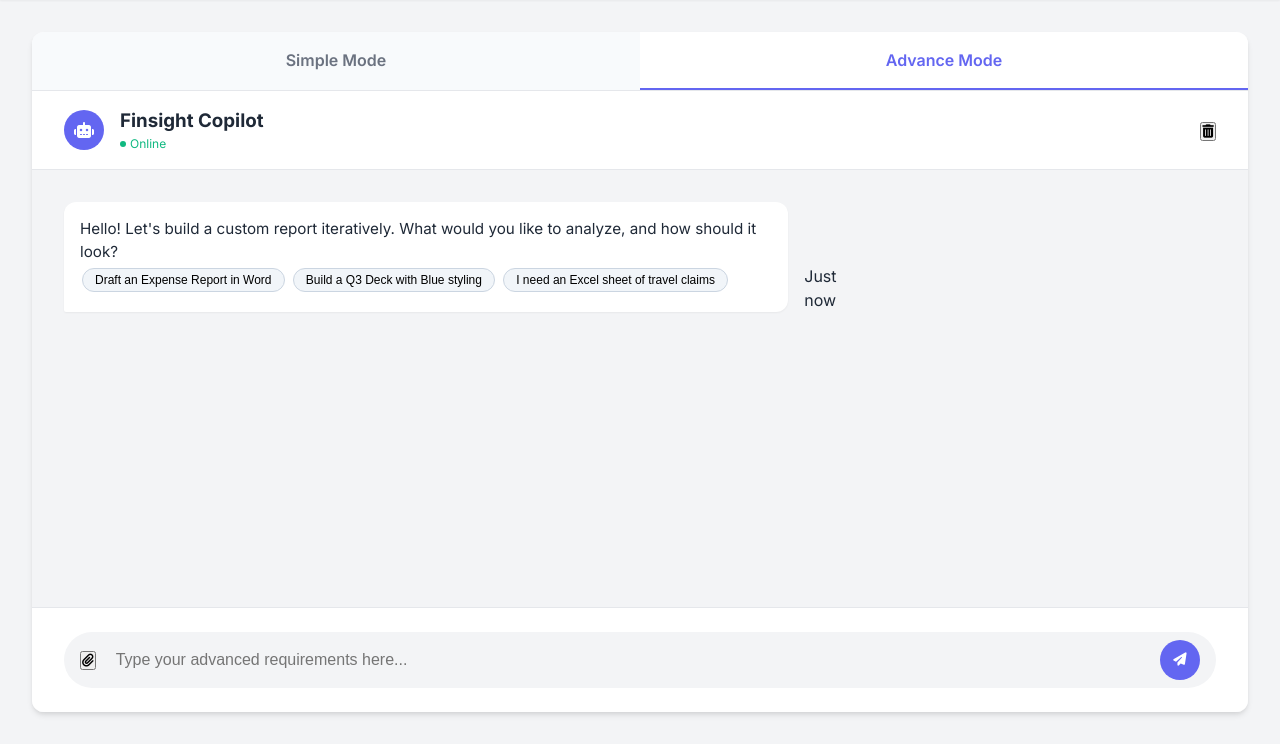
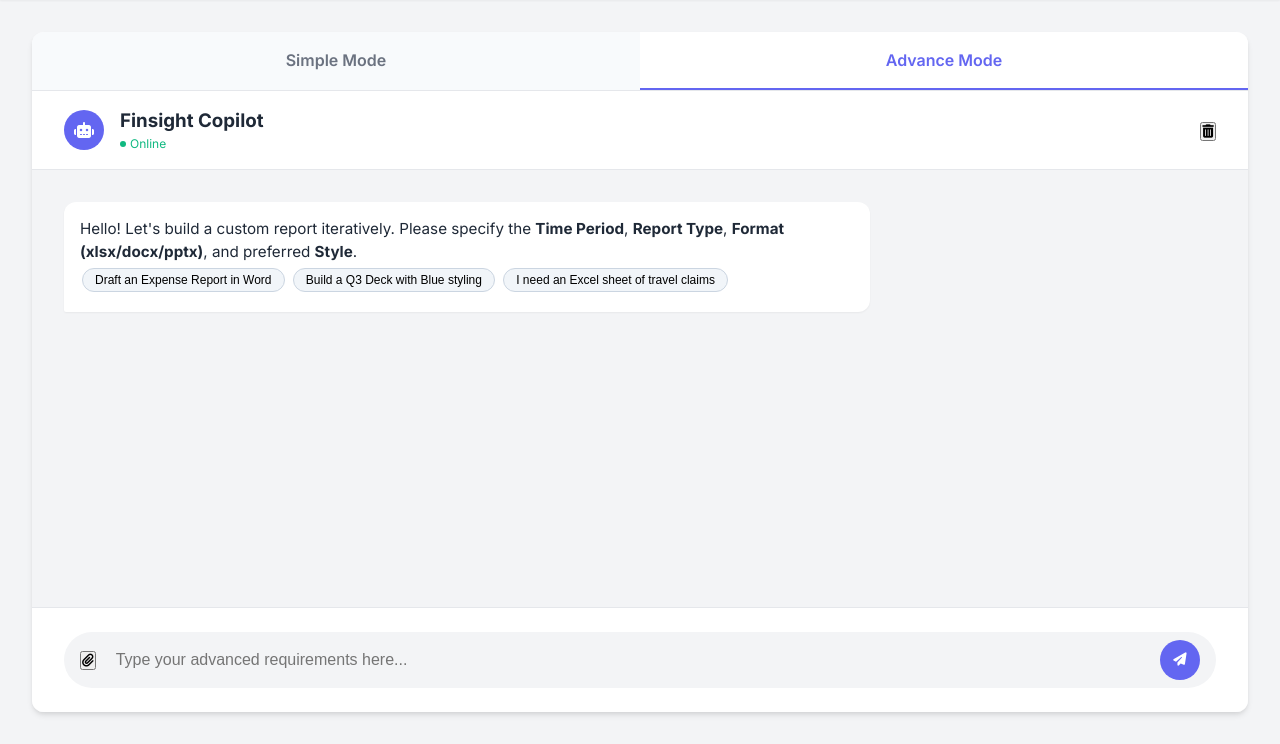
Before and after one commit to boscothl/Finsight, a Django app: page /portal/chatbot/ in a window 1280 px wide, after a click on "Advance Mode". Shown: the part 64-808 px from the top of the page. Run offline with Django 5.2, Linux system fonts and the light colour scheme; a user stored in the database is signed in; data comes from the database, SQL or seed files in the repository; data that the repository does not hold is empty; some libraries are stand-ins or nearby versions.

Commit message:
feat: Implement report generation flow in chatbot; enhance report display and session management

```diff
--- a/api/services.py
+++ b/api/services.py
@@ -99,6 +99,50 @@ class ChatbotService:
         """
         return f"Hello, I am the {context} chatbot. You said: '{message}'. (AI Integration Pending)"
 
+    @staticmethod
+    def generate_report_chat_response(session, latest_user_message):
+        """
+        Handles the conversational flow for Report Generation.
+        It appends previous messages to establish context, checks intent,
+        and generates the report if all criteria are met.
+        """
+        from api.models import GeneratedReport
+        # Get chat history up to now
+        history = list(session.messages.order_by('timestamp').values_list('role', 'content'))
+
+        # Build prompt string
+        chat_context = "Chat History:\n"
+        for role, content in history[-6:]: # Keep last 6 interactions
+            chat_context += f"{role}: {content}\n"
+
+        full_prompt = f"{chat_context}\nLatest Request: {latest_user_message}"
+
+        # Execute Pipeline (Agent 1 will gatekeep if info is missing)
+        try:
+            result = ReportGenerationService.execute_two_agent_pipeline(full_prompt)
+        except Exception as e:
+            return f"I encountered an error trying to process that: {str(e)}"
+
+        if result.get("status") == "needs_info":
+            return result.get("message")
+
+        if result.get("status") == "success":
+            file_url = result.get("file_url")
+            report_title = result.get("intent_parsed", {}).get("report_title_derived", "Custom Report")
+
+            if file_url:
+                # Save to DataBase
+                GeneratedReport.objects.create(
+                    user=session.user,
+                    file_url=file_url,
+                    # Setting template to None for ad-hoc agentic reports
+                )
+                return f"Success! I've generated the **{report_title}**. You can download it from the <a href='/portal/reports/'>Reports Library</a>.<br><br>Direct Link: <a href='{file_url}' target='_blank'>Download Here</a>"
+            else:
+                return f"I generated the {report_title} successfully, but there was an error uploading it to the cloud. Please contact support."
+
+        return "Sorry, I am unable to generate the report right now."
+
 class ReportGenerationService:
     @staticmethod
     def _extract_json(text):
@@ -117,6 +161,11 @@ class ReportGenerationService:
         Agent 1: Interprets Intent -> Queries DB securely -> serializes to JSON
         Agent 2: Writes Python script generation code with the JSON context + style format
         """
+        # Add cloud storage dependency
+        from google.cloud import storage
+        from django.conf import settings
+        import uuid
+
         _init_vertex()
 
         # ----------------------------------------------------
@@ -125,7 +174,13 @@ class ReportGenerationService:
         agent_1 = GenerativeModel("gemini-2.5-pro")
         intent_prompt = f"""
         You are the Data Intent Agent for Finsight.
-        Analyze a user's natural language request for a business report, and determine EXACTLY which database tables and filters are needed.
+        Analyze a user's natural language request (and chat history) for a business report.
+
+        CRITICAL RULE: You MUST verify if the user has provided the following 4 absolute minimum criteria across their conversation:
+        1. Time Period (e.g. "Last 30 Days", "Q3", "All Time")
+        2. Report Type (e.g. "Expense Summary", "Budget Overview", "Chart")
+        3. Format (Must be one of: "xlsx", "docx", "pptx")
+        4. Style (e.g. "Blue Theme", "Corporate Dark", or "Standard")
 
         Available Finsight Schema:
         1. BudgetPool (id, company_id, name, start_date, end_date, total_budget_hkd, remaining_hkd)
@@ -139,6 +194,10 @@ class ReportGenerationService:
 
         Respond STRICTLY in a JSON format matching this structure:
         {{
+            "ready_to_generate": boolean (false if any of the 4 required parameters are missing),
+            "missing_info_message": "If ready_to_generate is false, phrase a polite, helpful question asking ONLY for the missing fields.",
+            "target_format": "xlsx/docx/pptx or null",
+            "style_intent": "A brief description of the style they want, or null",
             "requires_claims_data": boolean,
             "requires_budget_pool_data": boolean,
             "requires_gl_data": boolean,
@@ -153,6 +212,15 @@ class ReportGenerationService:
         """
         res_1 = agent_1.generate_content(intent_prompt)
         intent_data = json.loads(ReportGenerationService._extract_json(res_1.text))
+
+        # Gatekeeper logic: Stop and ask for info if we don't have all 4
+        if not intent_data.get("ready_to_generate"):
+            return {
+                "status": "needs_info",
+                "message": intent_data.get("missing_info_message", "Please clarify your time period, report type, format, and style.")
+            }
+
+        target_format = intent_data.get("target_format", target_format)
 
         # ----------------------------------------------------
         # DJANGO ORM DATA INGESTION
@@ -189,7 +257,10 @@ class ReportGenerationService:
         # Setup defaults
         required_library, required_import = library_map.get(target_format, ("openpyxl", "from openpyxl import Workbook"))
         file_name_output = output_filename or f"agentic_output_flow.{target_format}"
-        style_injection = f"Use this visual style theme: {json.dumps(custom_style)}" if custom_style else "Use a clean, corporate standard style."
+
+        # Merge custom_style and style_intent if provided
+        extracted_style_intent = intent_data.get('style_intent', '')
+        style_injection = f"Use this visual style theme/rule: {custom_style if custom_style else extracted_style_intent}"
 
         agent_2_prompt = f"""
         You are the Report Code Generation Agent. Write a standalone Python script to generate a report file.
@@ -226,8 +297,29 @@ class ReportGenerationService:
         except Exception as e:
             raise Exception(f"Failed to execute AI Generated Script: {e}. Check {debug_script_name}")
 
+        # ----------------------------------------------------
+        # UPLOAD TO GOOGLE CLOUD STORAGE
+        # ----------------------------------------------------
+        public_url = ""
+        try:
+            storage_client = storage.Client()
+            bucket = storage_client.bucket(settings.GS_BUCKET_NAME)
+            unique_filename = f"reports/{uuid.uuid4().hex}_{file_name_output}"
+            blob = bucket.blob(unique_filename)
+            blob.upload_from_filename(file_name_output)
+            # Delete local file after upload due to Cloud Run statelessness
+            import os
+            if os.path.exists(file_name_output):
+                os.remove(file_name_output)
+
+            public_url = f"https://storage.googleapis.com/{settings.GS_BUCKET_NAME}/{unique_filename}"
+        except Exception as e:
+            print(f"GCS Upload Error: {e}")
+            public_url = None
+
         return {
             "status": "success",
+            "file_url": public_url,
             "file_path": file_name_output,
             "intent_parsed": intent_data,
             "debug_script": debug_script_name,
--- a/portal/templates/chatbot.html
+++ b/portal/templates/chatbot.html
@@ -95,15 +95,22 @@
             <div class="chat-messages" id="chat-history">
                 <div class="message bot-message">
                     <div class="message-content">
-                        <p>Hello! Let's build a custom report iteratively. What would you like to analyze, and how should it look?</p>
+                        <p>Hello! Let's build a custom report iteratively. Please specify the <strong>Time Period</strong>, <strong>Report Type</strong>, <strong>Format (xlsx/docx/pptx)</strong>, and preferred <strong>Style</strong>.</p>
                         <div class="suggestion-chips">
                             <button class="chip">Draft an Expense Report in Word</button>
                             <button class="chip">Build a Q3 Deck with Blue styling</button>
                             <button class="chip">I need an Excel sheet of travel claims</button>
                         </div>
                     </div>
-                    <span class="timestamp">Just now</span>
                 </div>
+
+                {% for msg in chat_messages %}
+                <div class="message {% if msg.role == 'user' %}user-message{% else %}bot-message{% endif %}">
+                    <div class="message-content">
+                        {{ msg.content|safe }}
+                    </div>
+                </div>
+                {% endfor %}
             </div>
 
             <div class="chat-input-area">
--- a/portal/views.py
+++ b/portal/views.py
@@ -1,7 +1,7 @@
 from django.shortcuts import render, redirect, get_object_or_404
 from django.contrib.auth.decorators import login_required
-from api.models import Claim, BudgetPool
-from api.services import ChatbotService
+from api.models import Claim, BudgetPool, ChatSession, ChatMessage, GeneratedReport
+from api.services import ChatbotService, ReportGenerationService
 from django.http import JsonResponse, HttpResponse
 from django.contrib.auth import authenticate, login
 import json
@@ -75,11 +75,22 @@ def dashboard_view(request):
 
 @login_required(login_url='login')
 def chatbot_view(request):
-    return render(request, 'chatbot.html')
+    # Fetch or create a chat session for report generation
+    session, created = ChatSession.objects.get_or_create(
+        user=request.user,
+        context="report_builder"
+    )
+    # Get chat history
+    messages = session.messages.order_by('timestamp')
+
+    return render(request, 'chatbot.html', {
+        'chat_messages': messages
+    })
 
 @login_required(login_url='login')
 def reports_view(request):
-    return render(request, 'reports.html')
+    reports = GeneratedReport.objects.filter(user=request.user).order_by('-created_at')
+    return render(request, 'reports.html', {'reports': reports})
 
 @login_required(login_url='login')
 def approval_view(request):
@@ -116,14 +127,27 @@ def approval_action(request, claim_id, action):
             pass
     return redirect('approval')
 
+@login_required(login_url='login')
 def finance_chat_view(request):
-    # This might be called via AJAX so @csrf_exempt might be needed or fetch headers
     if request.method == "POST":
         try:
             data = json.loads(request.body)
-            user_message = data.get('message', '')
-            # Call the service
-            bot_response = ChatbotService.generate_response(user_message, context="admin")
+            user_message_text = data.get('message', '').strip()
+            if not user_message_text:
+                return JsonResponse({'error': 'Empty message'}, status=400)
+
+            # Get the session
+            session, _ = ChatSession.objects.get_or_create(user=request.user, context="report_builder")
+
+            # Save user message to DB
+            ChatMessage.objects.create(session=session, role="user", content=user_message_text)
+
+            # Pass the session ID to the service so it can read history
+            bot_response = ChatbotService.generate_report_chat_response(session, user_message_text)
+
+            # Save bot message to DB
+            ChatMessage.objects.create(session=session, role="model", content=bot_response)
+
             return JsonResponse({'response': bot_response})
         except Exception as e:
             return JsonResponse({'error': str(e)}, status=500)
```
Also changed, not shown: portal/templates/reports.html (+18 -37 lines).
